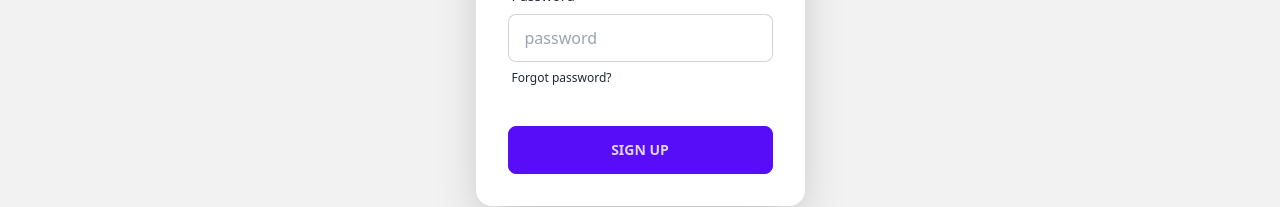
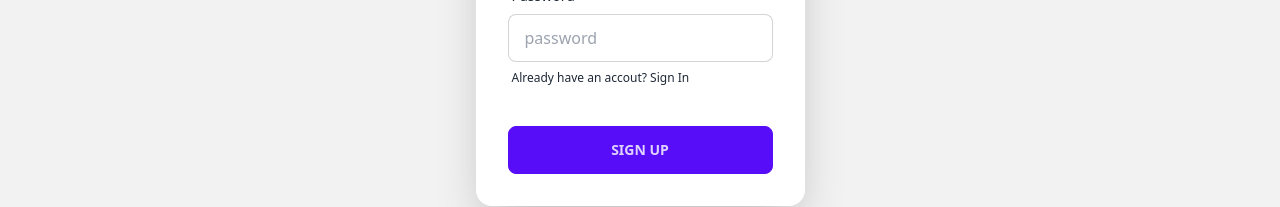
Before and after one commit to mashfikur/espresso-coffee-shop-client, a React (Vite) app: page /sign-up in a window 1280 px wide. Shown: the part 518-725 px from the top of the page. Built offline with nearby package versions, Linux system fonts and the light colour scheme; no server answers; a web font is replaced by a local one.

Commit message:
user created in databse functionality added

```diff
--- a/src/pages/SIgnIn.jsx
+++ b/src/pages/SIgnIn.jsx
@@ -1,3 +1,5 @@
+import { Link } from "react-router-dom";
+
 const SIgnIn = () => {
   const handleSubmit = (e) => {
     e.preventDefault();
@@ -42,9 +44,9 @@ const SIgnIn = () => {
                   name="password"
                 />
                 <label className="label">
-                  <a href="#" className="label-text-alt link link-hover">
-                    Forgot password?
-                  </a>
+                  <Link to={"/sign-up"} className="label-text-alt link link-hover">
+                    New on this website ? Sign Up
+                  </Link>
                 </label>
               </div>
               <div className="form-control mt-6">
--- a/src/pages/SignUp.jsx
+++ b/src/pages/SignUp.jsx
@@ -1,6 +1,7 @@
 import { useContext } from "react";
 import { AuthContext } from "../Authentication/AuthProvider";
 import toast from "react-hot-toast";
+import { Link } from "react-router-dom";
 
 const SignUp = () => {
   const { createUser } = useContext(AuthContext);
@@ -15,8 +16,23 @@ const SignUp = () => {
     // creating user
     createUser(email, password)
       .then((result) => {
-        console.log(result.user);
+        const user = result.user;
+        console.log(user);
         toast.success("User created Successfully");
+
+        // creating user in our database
+        const userInfo = { email };
+        fetch("http://localhost:5000/user", {
+          method: "POST",
+          headers: {
+            "content-type": "application/json",
+          },
+          body: JSON.stringify(userInfo),
+        })
+          .then((res) => res.json())
+          .then((data) => {
+            console.log(data);
+          });
       })
       .catch((error) => {
         toast.error(error.code);
@@ -56,9 +72,12 @@ const SignUp = () => {
                   name="password"
                 />
                 <label className="label">
-                  <a href="#" className="label-text-alt link link-hover">
-                    Forgot password?
-                  </a>
+                  <Link
+                    to={"/sign-in"}
+                    className="label-text-alt link link-hover"
+                  >
+                    Already have an accout? Sign In
+                  </Link>
                 </label>
               </div>
               <div className="form-control mt-6">
```
